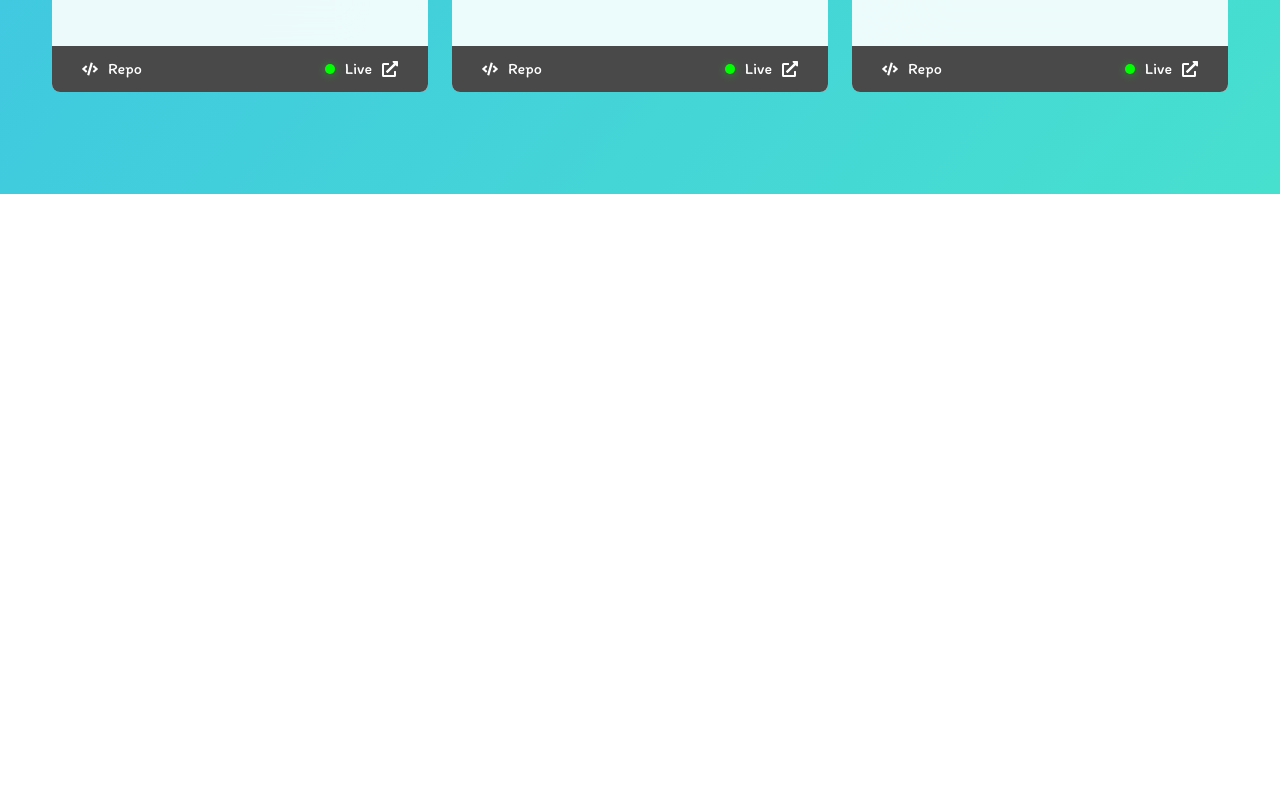
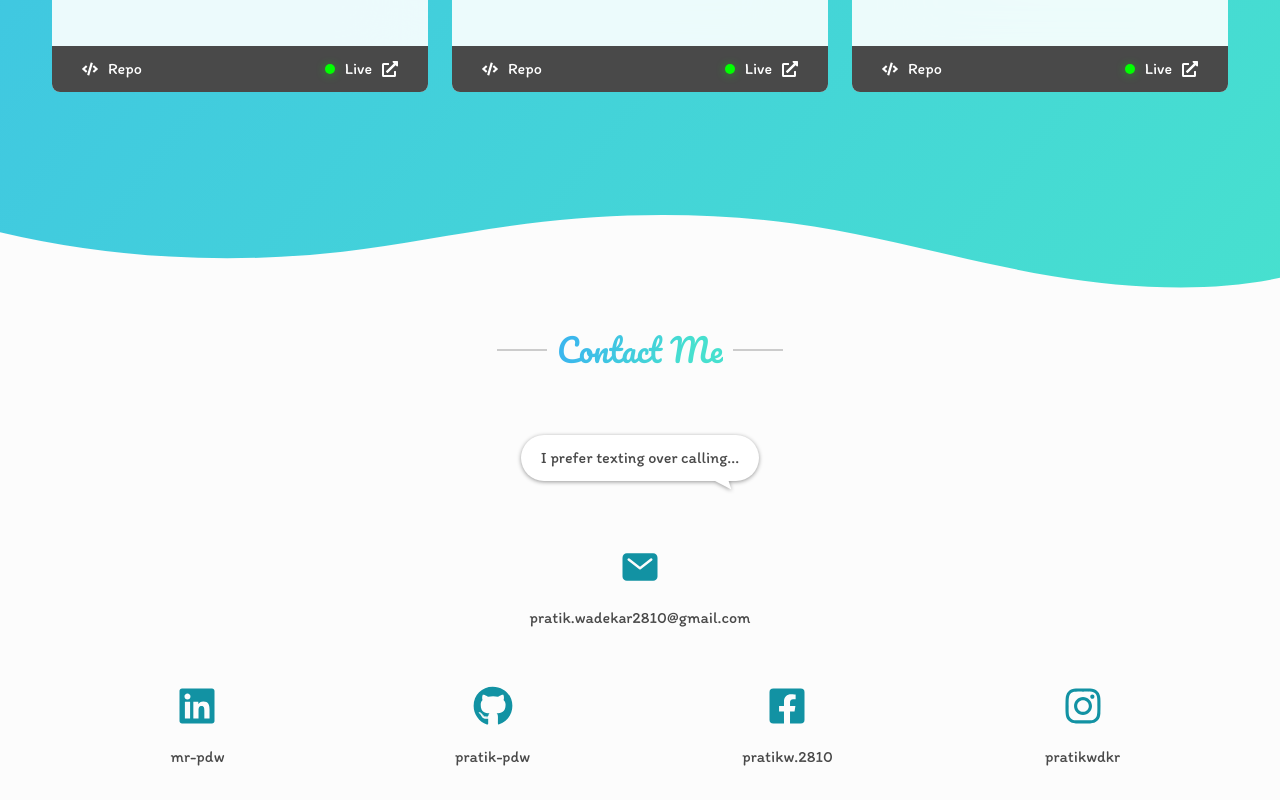
Before and after one commit to pratik-pdw/revamped-portfolio, a React (Create React App) app: page / in a window 1280 px wide. Shown: the part 2793-3593 px from the top of the page. Before the commit the page ends 2987 px from the top, so only its background shows below. Built offline with nearby package versions, Linux system fonts and the light colour scheme.

Commit message:
added contact me section

```diff
--- a/src/App.js
+++ b/src/App.js
@@ -1,4 +1,5 @@
 import React from 'react'
+import Contact from './components/Contact'
 import Header from './components/Header'
 import Projects from './components/Projects'
 import TechStack from './components/TechStack'
@@ -10,6 +11,7 @@ function App() {
       <main>
         <TechStack />
         <Projects />
+        <Contact />
       </main>
     </>
   )
--- /dev/null
+++ b/src/components/Contact.jsx
@@ -0,0 +1,52 @@
+import React from 'react'
+import { IoMail } from 'react-icons/io5'
+import { FaLinkedin, FaFacebookSquare, FaInstagram, FaGithub } from 'react-icons/fa'
+function Contact() {
+    return (
+        <section className="section-contact">
+            <svg className="curve" data-name="Layer 1" xmlns="http://www.w3.org/2000/svg" viewBox="0 0 1200 120" preserveAspectRatio="none">
+                <path
+                    d="M985.66,92.83C906.67,72,823.78,31,743.84,14.19c-82.26-17.34-168.06-16.33-250.45.39-57.84,11.73-114,31.07-172,41.86A600.21,600.21,0,0,1,0,27.35V120H1200V95.8C1132.19,118.92,1055.71,111.31,985.66,92.83Z"
+                    className="curve-shape"></path>
+            </svg>
+            <h3 className="heading-secondary margin-bottom-large">Contact Me</h3>
+            <br />
+            <p className="callout">I prefer texting over calling...
+            </p>
+
+            <ul className="links">
+                <li className="links_item">
+                    <a className="links_url" href="#!">  <span className="links__icon"><IoMail /></span>
+                        <p>pratik.wadekar2810@gmail.com</p></a>
+
+                </li>
+                <li className="links_item">
+                    <a className="links_url" href="#!"> <span className="links__icon"><FaLinkedin /></span>
+                        <p>mr-pdw</p></a>
+
+                </li>
+                <li className="links_item">
+                    <a className="links_url" href="#!">  <span className="links__icon"><FaGithub /></span>
+                        <p>pratik-pdw</p></a>
+
+                </li>
+
+
+                <li className="links_item">
+                    <a className="links_url" href="#!"> <span className="links__icon"><FaFacebookSquare /></span>
+                        <p>pratikw.2810</p></a>
+
+                </li>
+                <li className="links_item">
+                    <a className="links_url" href="#!"> <span className="links__icon"><FaInstagram /></span>
+                        <p>pratikwdkr</p></a>
+
+                </li>
+
+            </ul>
+
+        </section>
+    )
+}
+
+export default Contact
--- a/src/components/Projects.jsx
+++ b/src/components/Projects.jsx
@@ -46,7 +46,7 @@ function Projects() {
             img: ipaddresstracker,
             siteUrl: "https://ipaddresstracker.pratikwadekar.me",
             codeLink: 'https://github.com/pratik-pdw/ip-address-tracker',
-            backgroundColor: '#e77e2e'
+            backgroundColor: '#fc296d'
         },
         {
             title: "Astrology App",
@@ -64,7 +64,7 @@ function Projects() {
             siteUrl: "https://pratik-pdw.github.io/lofi-music-app",
             img: musicapp,
             codeLink: "https://github.com/pratik-pdw/lofi-music-app",
-            backgroundColor: '#e26f70'
+            backgroundColor: '#5f1f54'
         },
     ];
 
--- /dev/null
+++ b/src/sass/components/_contact.scss
@@ -0,0 +1,94 @@
+$curve-height: 80px;
+
+.section-contact {
+    position: relative;
+    background-color: $color-grey-lightest;
+    // height: 100vh;
+    text-align: center;
+    padding: 3rem 5rem;
+    .curve {
+        position: absolute;
+        left: 0;
+        top: -$curve-height;
+        height: $curve-height;
+        width: 100%;
+        &-shape {
+            fill: $color-grey-lightest;
+        }
+    }
+
+    .callout {
+        display: inline-block;
+        // background-image: linear-gradient(to right bottom, $color-primary, $color-secondary);
+        background-color: $color-white;
+        color: $color-grey-dark;
+
+        filter: drop-shadow(0rem 1px 0.2rem rgba($color-black, 0.4));
+        padding: 1rem 2rem;
+        border-radius: 50px;
+        position: relative;
+        z-index: 1;
+
+        &::after {
+            content: "";
+            position: absolute;
+            bottom: 0;
+            right: 22px;
+            top: 31px;
+            width: 0;
+            z-index: -1;
+            transform: rotate(-63deg);
+            border: 20px solid transparent;
+            border-top-color: $color-white;
+            border-bottom: 0;
+            border-left: 0;
+        }
+    }
+}
+
+.links {
+    list-style: none;
+    display: flex;
+    justify-content: space-evenly;
+    margin-top: 6rem;
+    flex-wrap: wrap;
+    gap: 5rem 0rem;
+
+    @include responsive(tbp) {
+        gap: 3rem 0rem;
+    }
+
+    &_item:first-child {
+        flex-basis: 100%;
+    }
+
+    &_item {
+        flex: 1;
+        // flex-basis: 33.3333%;
+
+        @include responsive(tbp) {
+            flex-basis: 50%;
+        }
+
+        @include responsive(mb) {
+            flex-basis: 100%;
+        }
+    }
+
+    &_url {
+        &:link,
+        &:visited {
+            text-decoration: none;
+            display: inline-block;
+        }
+
+        p {
+            color: $color-grey-dark;
+        }
+    }
+    &__icon {
+        display: inline-block;
+        font-size: 4rem;
+        color: $color-tertiary;
+    }
+}
--- a/src/sass/components/_projects.scss
+++ b/src/sass/components/_projects.scss
@@ -1,6 +1,6 @@
 .section-projects {
-    padding: 10rem 5rem;
-    padding-top: 20rem;
+    padding: 20rem 5rem;
+    // padding-top: 20rem;
     text-align: center;
     // height: 100vh;
     background-image: linear-gradient(to right bottom, $color-primary, $color-secondary);
--- a/src/sass/main.scss
+++ b/src/sass/main.scss
@@ -16,6 +16,7 @@
 @import "components/techstack";
 @import "components/composition";
 @import "components/projects";
+@import "components/contact";
 // @import 'components/carousel';
 // @import 'components/cover';
 // @import 'components/dropdown';
```
